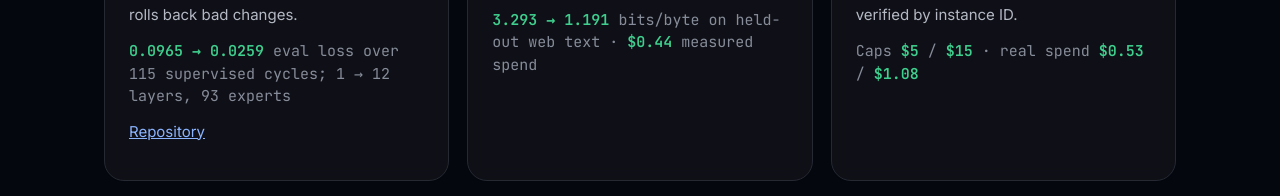
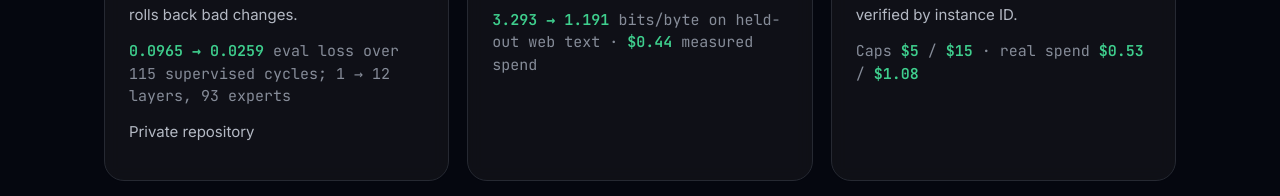
Before and after one commit to lpittman-blip/portfolio, a plain HTML site: page index.html in a window 1280 px wide. Shown: the part 957-1153 px from the top of the page. Drawn offline with Linux system fonts and the light colour scheme.

Commit message:
Mark Artemis repo as private; remove public repo links

```diff
--- a/index.html
+++ b/index.html
@@ -44,7 +44,7 @@
         <h3>Artemis 567885: self-expanding sparse MoE</h3>
         <p>A CPU-first Top-K MoE transformer in PyTorch. The engine adds experts, layers and capacity when training stalls, and a supervisor AST-checks, time-limits and rolls back bad changes.</p>
         <p class="metric"><b>0.0965 → 0.0259</b> eval loss over 115 supervised cycles; 1 → 12 layers, 93 experts</p>
-        <p><a href="https://github.com/Cutline-industries/artemis-567885">Repository</a></p>
+        <p>Private repository</p>
       </article>
       <article class="card">
         <h3>GPU training runs</h3>
```
